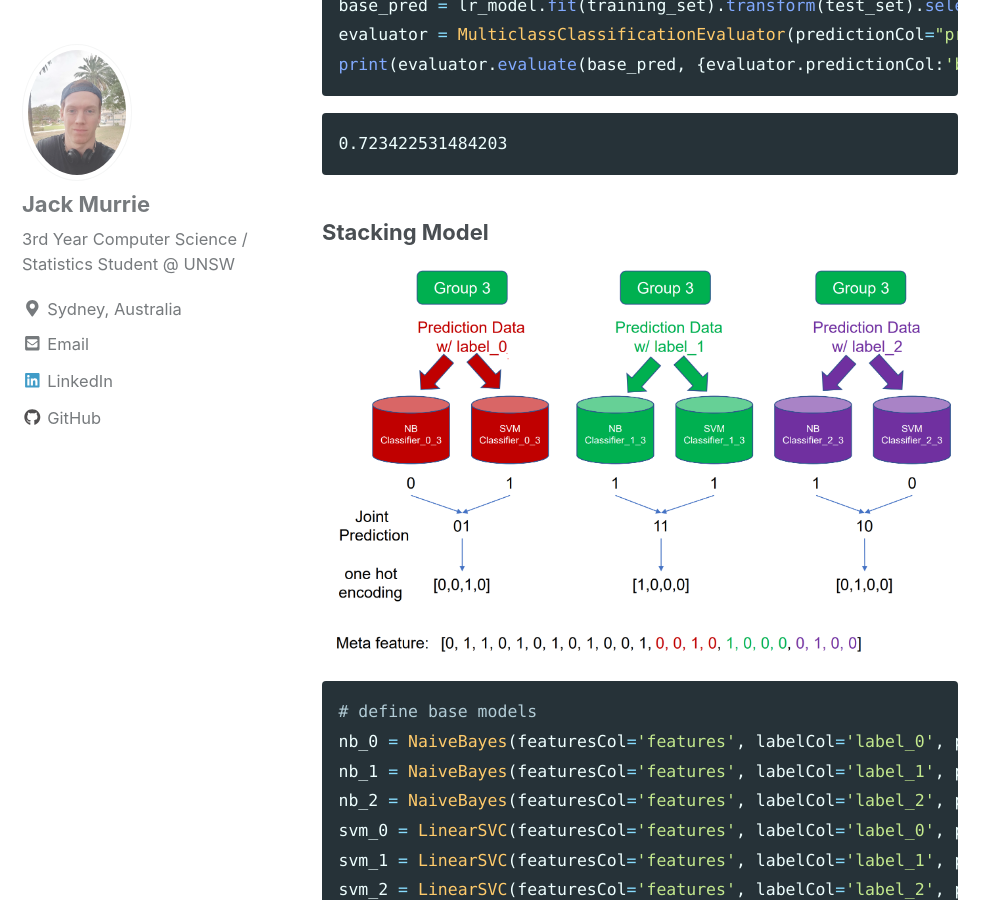
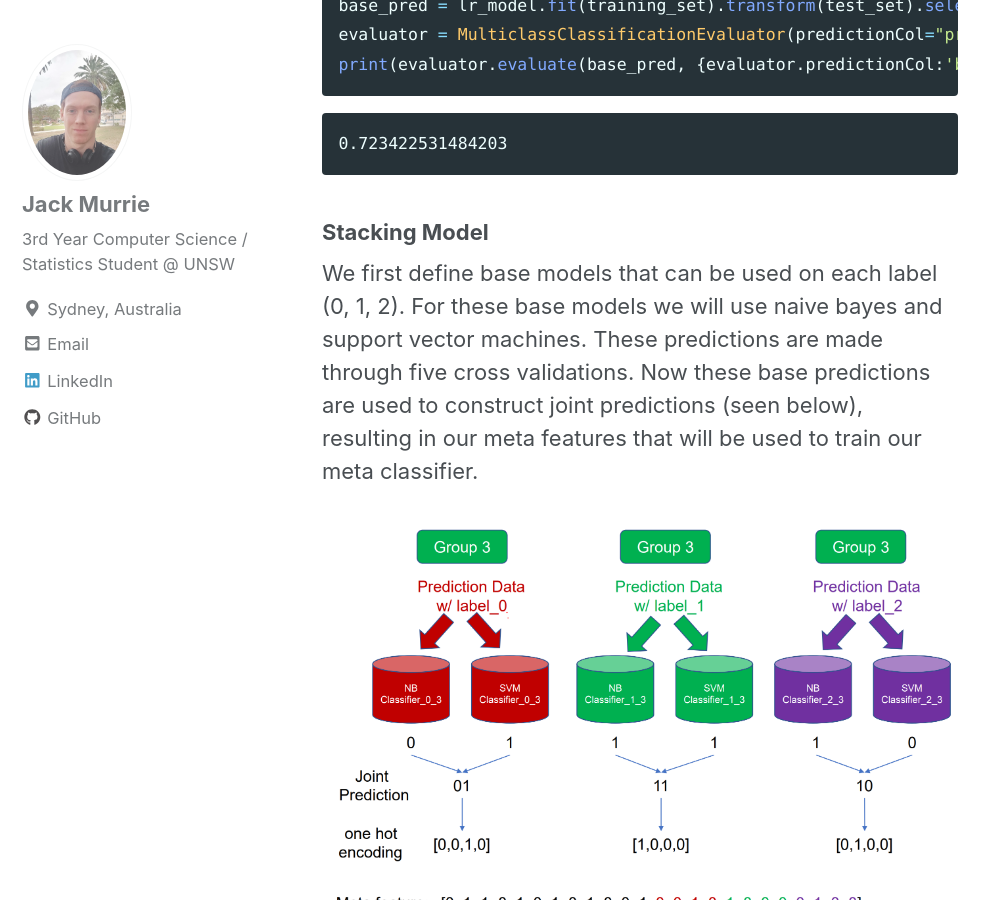
Before and after one commit to JackMurrie/JackMurrie.github.io, a Jekyll site: the page built from _posts/2020-08-27-stacking.md, in a window 1280 px wide and 900 px high, scrolled down 7351 px. Shown: the whole window, without its empty margins (0-999 px from the left). Built offline with Jekyll 4.4.1, drawn with Linux system fonts in a browser that asks for light colours; nearby versions of some CDN libraries.

Commit message:
Update 2020-08-27-stacking.md

```diff
--- a/_posts/2020-08-27-stacking.md
+++ b/_posts/2020-08-27-stacking.md
@@ -195,7 +195,7 @@ print(evaluator.evaluate(base_pred, {evaluator.predictionCol:'base_prediction'})
     0.723422531484203
 
 ### Stacking Model
-
+We first define base models that can be used on each label (0, 1, 2). For these base models we will use naive bayes and support vector machines. These predictions are made through five cross validations. Now these base predictions are used to construct joint predictions (seen below), resulting in our meta features that will be used to train our meta classifier.
 
 ![](/images/stacking_jp.png)
 
```
